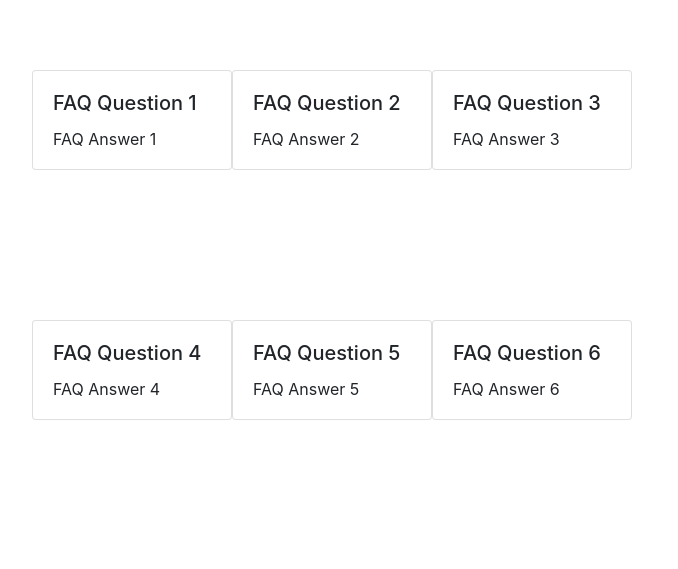
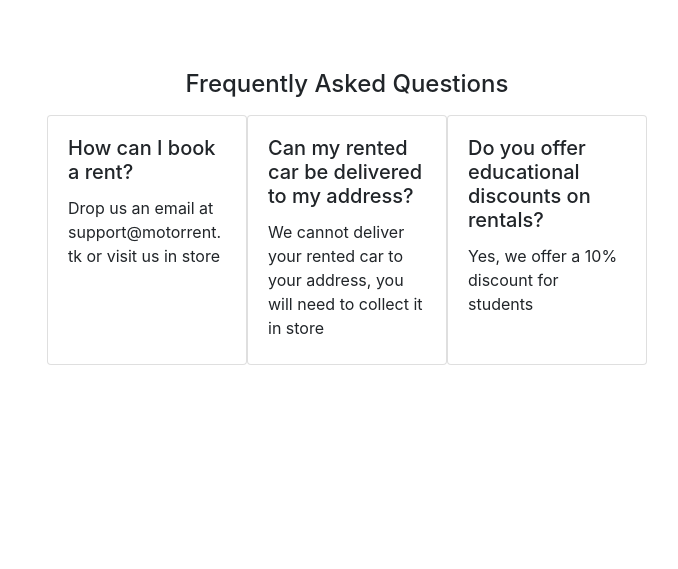
Before and after one commit to sniff122/college-assignment-b-and-c, a Python web app: template templates/faq.html in a window 1280 px wide. Shown: the part 80-649 px from the top of the page, without its empty margins (293-971 px from the left). Run offline with Jinja, Linux system fonts and the light colour scheme; the template is opened without the code that fills it, so the values that code supplies are empty; some libraries are stand-ins or nearby versions.

Commit message:
man that was a pain

```diff
--- a/templates/faq.html
+++ b/templates/faq.html
@@ -40,49 +40,27 @@
           </div>
         </nav>
 
-    <div class="row" style="width: 600px; position: absolute; top: 50%; left: 50%; height: 500px; margin: -250px auto auto -300px;">
-        <div class="row" style="height: 100px;">
-            <div class="card" style="width: 200px; height: 100px;">
+    <div class="row" style="width: 600px; position: absolute; top: 50%; left: 50%; height: 300px; margin: -250px auto auto -300px;">
+        <h4 style="margin: 0px 0px 0px 0px; height: 40px; text-align: center; width: 600px">Frequently Asked Questions</h4>
+        <div class="row" style="height: 250px; margin: 0px 0px 0px 0px">
+            <div class="card" style="width: 200px; height: auto;">
               <div class="card-body">
-                <h5 class="card-title">FAQ Question 1</h5>
-                <p class="card-text">FAQ Answer 1</p>
+                <h5 class="card-title">How can I book a rent?</h5>
+                <p class="card-text">Drop us an email at support@motorrent.tk or visit us in store</p>
               </div>
             </div>
 
-            <div class="card" style="width: 200px; height: 100px;">
+            <div class="card" style="width: 200px; height: auto;">
               <div class="card-body">
-                <h5 class="card-title">FAQ Question 2</h5>
-                <p class="card-text">FAQ Answer 2</p>
+                <h5 class="card-title">Can my rented car be delivered to my address?</h5>
+                <p class="card-text">We cannot deliver your rented car to your address, you will need to collect it in store</p>
               </div>
             </div>
 
-            <div class="card" style="width: 200px; height: 100px;">
+            <div class="card" style="width: 200px; height: auto;">
               <div class="card-body">
-                <h5 class="card-title">FAQ Question 3</h5>
-                <p class="card-text">FAQ Answer 3</p>
-              </div>
-            </div>
-        </div>
-
-        <div class="row" style="height: 100px;">
-            <div class="card" style="width: 200px; height: 100px;">
-              <div class="card-body">
-                <h5 class="card-title">FAQ Question 4</h5>
-                <p class="card-text">FAQ Answer 4</p>
-              </div>
-            </div>
-
-            <div class="card" style="width: 200px; height: 100px;">
-              <div class="card-body">
-                <h5 class="card-title">FAQ Question 5</h5>
-                <p class="card-text">FAQ Answer 5</p>
-              </div>
-            </div>
-
-            <div class="card" style="width: 200px; height: 100px;">
-              <div class="card-body">
-                <h5 class="card-title">FAQ Question 6</h5>
-                <p class="card-text">FAQ Answer 6</p>
+                <h5 class="card-title">Do you offer educational discounts on rentals?</h5>
+                <p class="card-text">Yes, we offer a 10% discount for students</p>
               </div>
             </div>
         </div>
```
